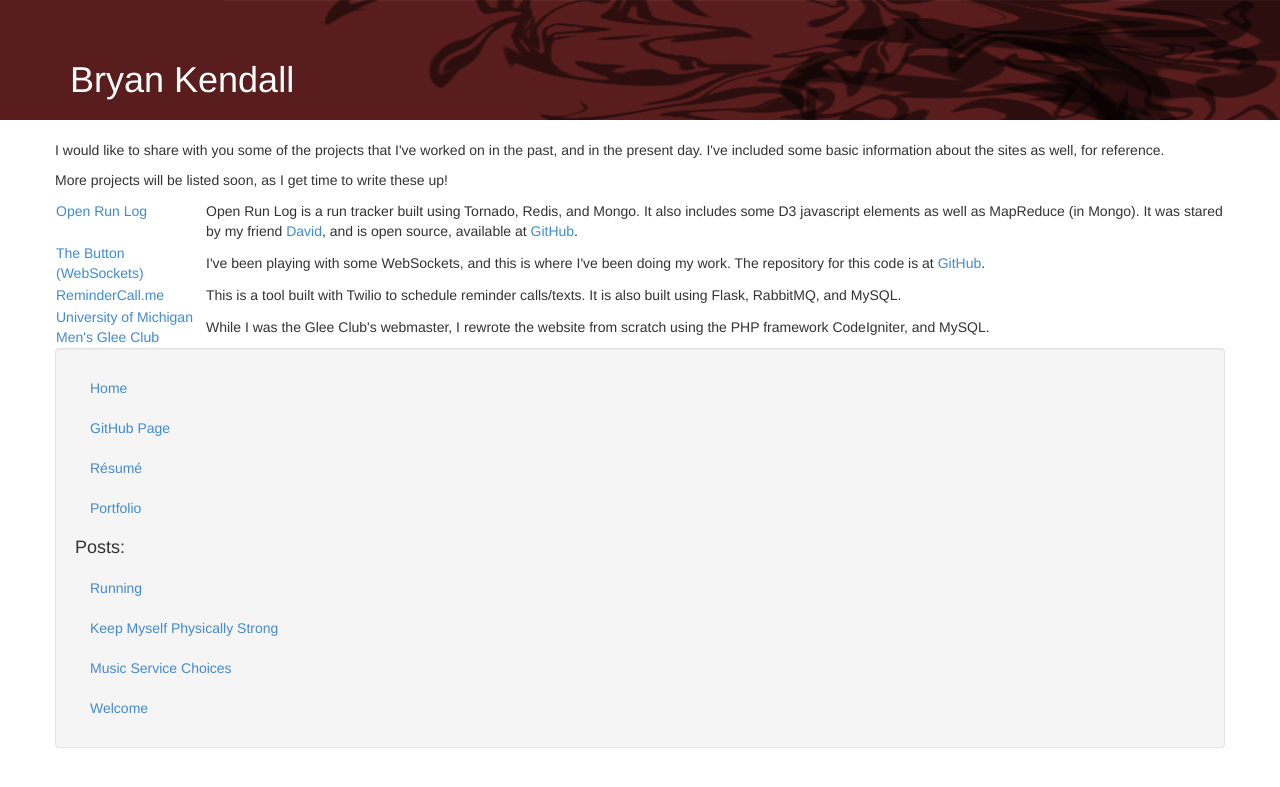
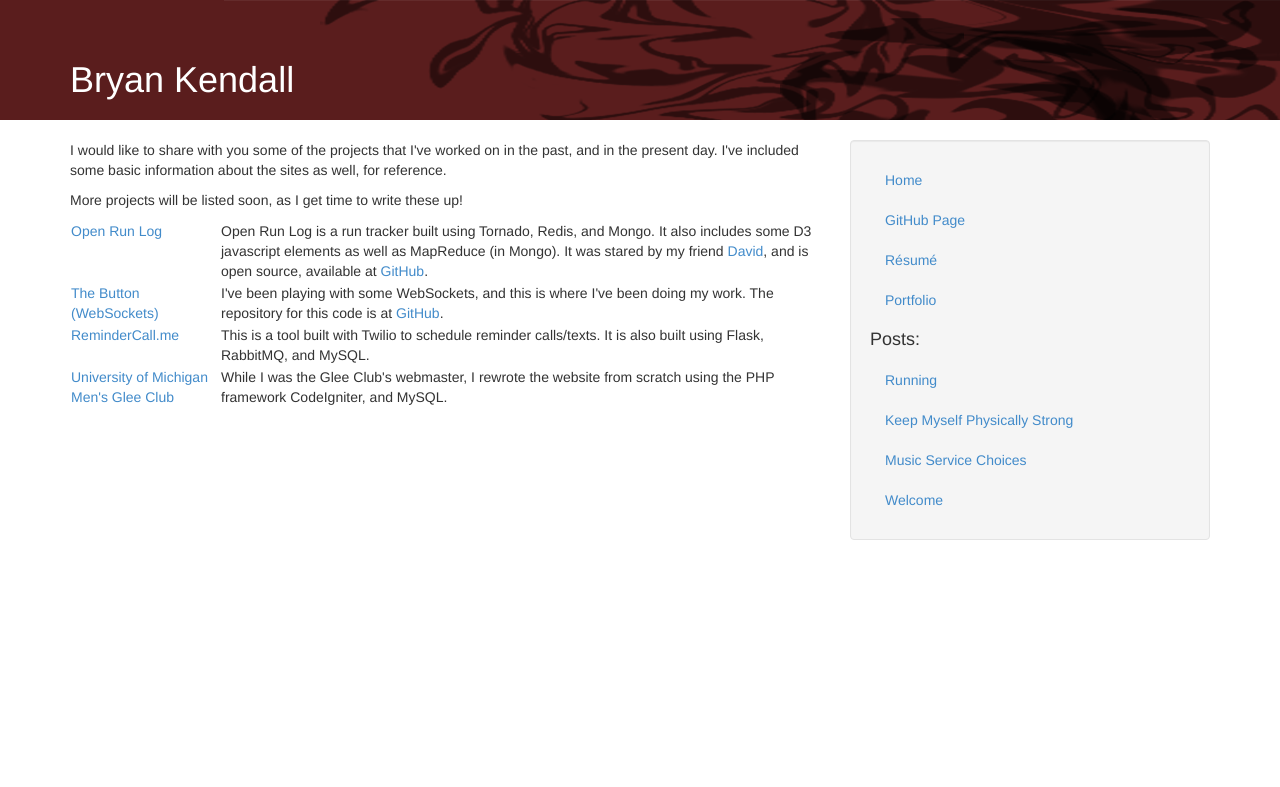
Before and after one commit to bkendall/bkendall.github.com, a Jekyll site: the page built from portfolio.html, in a window 1280 px wide. Shown: the top 787 px of the page. Built offline with Jekyll 4.4.1, drawn with Linux system fonts in a browser that asks for light colours; nearby versions of some CDN libraries.

Commit message:
Updating portfolio and resume formats for new bootstrap

```diff
--- a/portfolio.html
+++ b/portfolio.html
@@ -3,7 +3,7 @@ layout: base
 title: Portfolio
 ---
 <div class="row">
- <div class="span8">
+ <div class="col-xs-12 col-md-8">
   <p>
    I would like to share with you some of the projects that I've worked on in
    the past, and in the present day. I've included some basic information about
@@ -60,7 +60,7 @@ title: Portfolio
 
   </table>
  </div>
- <div class="span4">
+ <div class="hidden-xs col-md-4">
   {% include post_menu.html %}
  </div>
 </div>
--- a/resume.html
+++ b/resume.html
@@ -3,7 +3,7 @@ layout: base
 title: R&eacute;sum&eacute;
 ---
 <div class="row">
- <div class="span8">
+ <div class="col-xs-12 col-md-8">
   <table class="table"><tbody>
    <tr>
     <td style="font-weight:bold;">Objective</td>
@@ -121,7 +121,7 @@ title: R&eacute;sum&eacute;
    </tr>
   </tbody></table>
  </div>
- <div class="span4">
+ <div class="hidden-xs col-md-4">
   {% include post_menu.html %}
  </div>
 </div>
```
